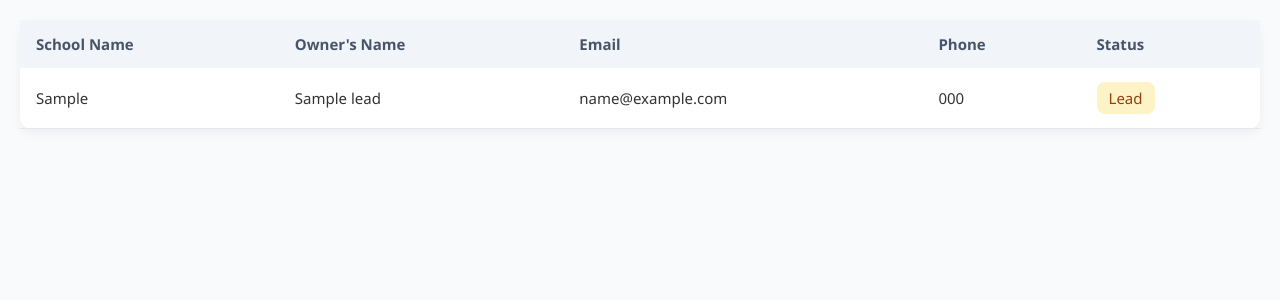
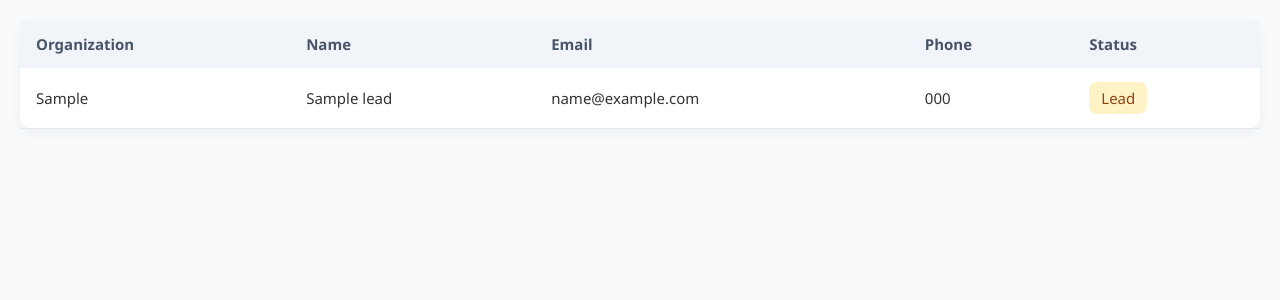
Before and after one commit to ZiadRabea/leadlist, a Django app: page / in a window 1280 px wide. Shown: the top 300 px of the page. Run offline with Django 5.2, Linux system fonts and the light colour scheme; a user stored in the database is signed in; tables that the repository leaves empty hold one stand-in row (values such as "Sample post").

Commit message:
Update table headers in leads.html

```diff
--- a/main/templates/leads.html
+++ b/main/templates/leads.html
@@ -119,8 +119,8 @@
     <table>
       <thead>
         <tr>
-          <th>School Name</th>
-          <th>Owner's Name</th>
+          <th>Organization</th>
+          <th>Name</th>
           <th>Email</th>
           <th>Phone</th>
           <th>Status</th>
```
